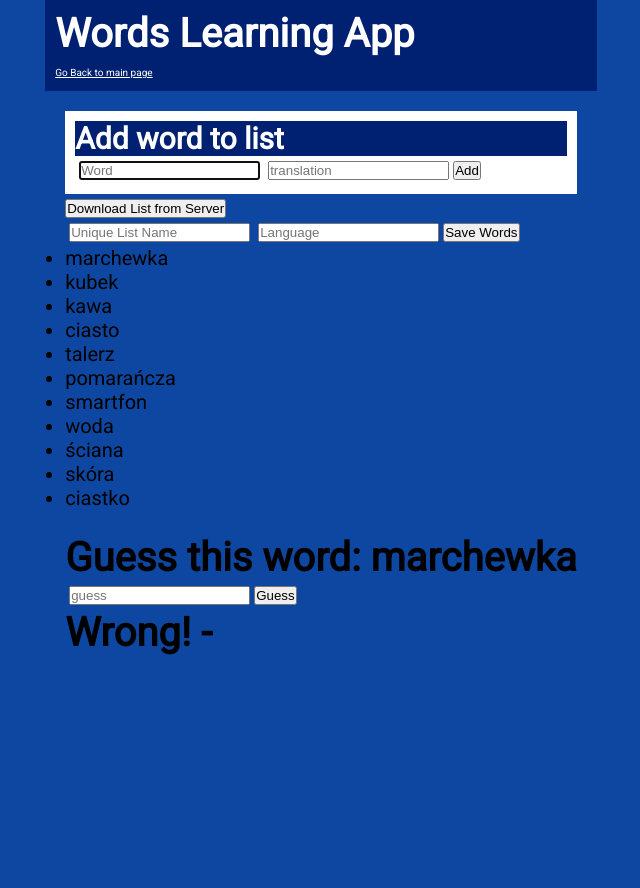
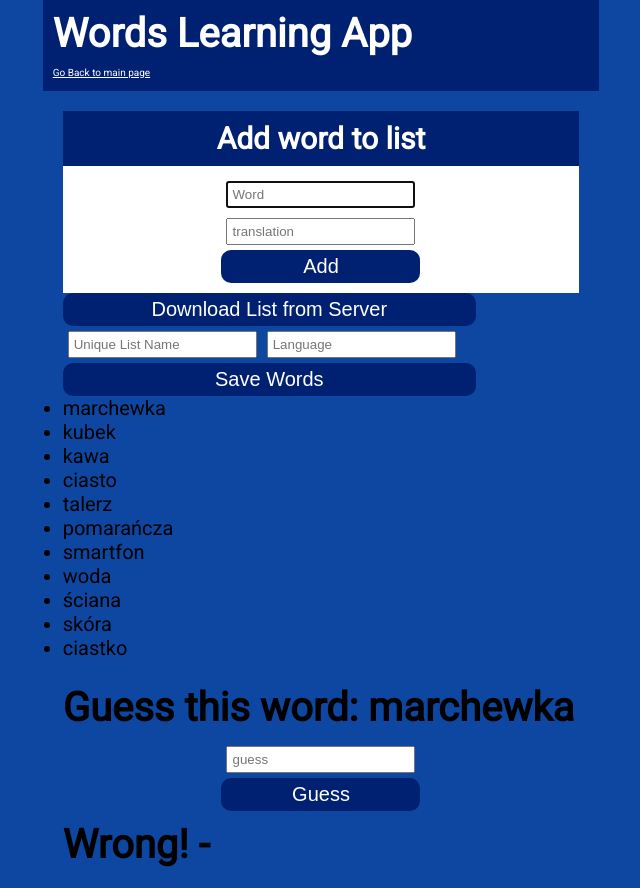
Before and after one commit to sylvestertarnowski/words-learning-app, a React (Create React App) app: page / in a window 1280 px wide. Shown: the whole page, without its empty margins (319-959 px from the left). Before the commit the page ends 800 px from the top, so only its background shows below. Built offline with nearby package versions, Linux system fonts and the light colour scheme; no server answers.

Commit message:
adding material design

```diff
--- a/src/index.css
+++ b/src/index.css
@@ -26,12 +26,15 @@ a {
 }
 
 input {
-    margin: 4px;
+    margin: 5px;
+    padding: 4px;
 }
 
 .add-words-form-title {
     background: #002171;
     color: #fff;
+    padding: 10px;
+    justify-content: center;
     display: flex;
 }
 
@@ -43,6 +46,21 @@ input {
 
 .add-words-form {
     background: #fff;
-    padding: 10px;
     display: grid;
 }
+
+form {
+    display: grid;
+    margin: 10px;
+    justify-content: center;
+}
+
+button {
+    border: none;
+    padding: 5px;
+    font-size: 20px;
+    background: #002171;
+    color: #fff;
+    border-radius: 10px;
+    min-width: 80%;
+}
```
